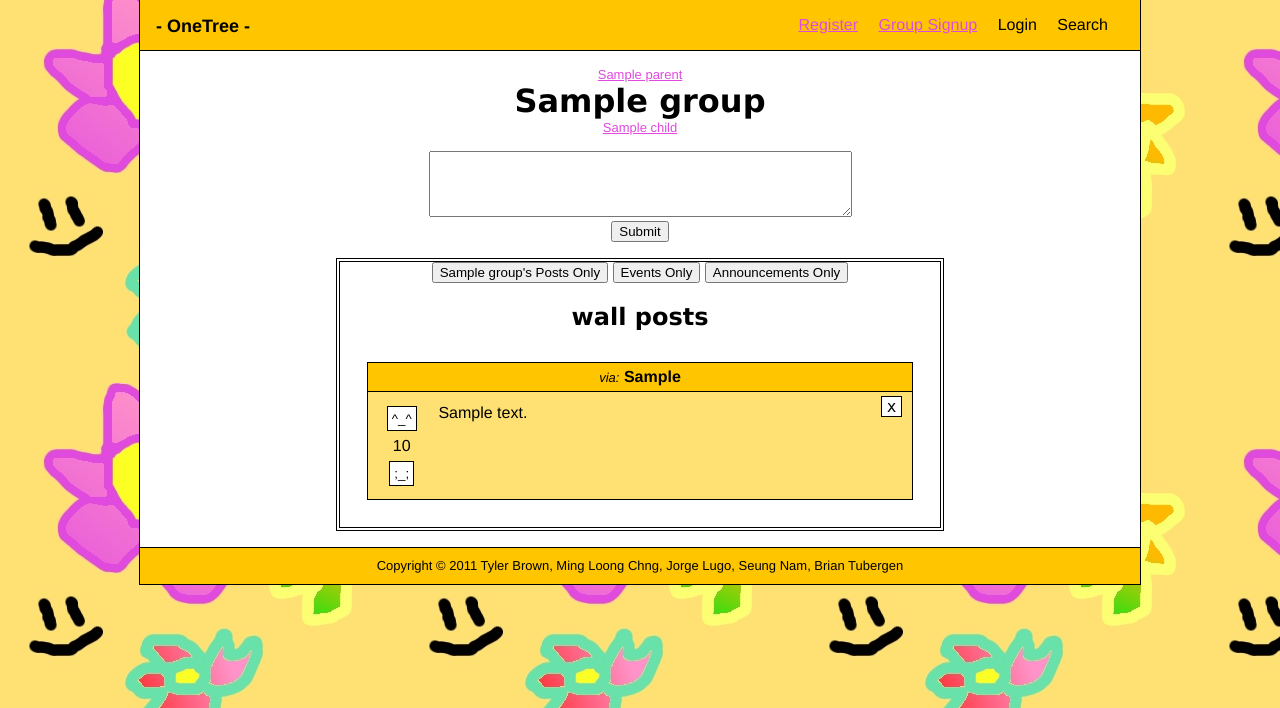
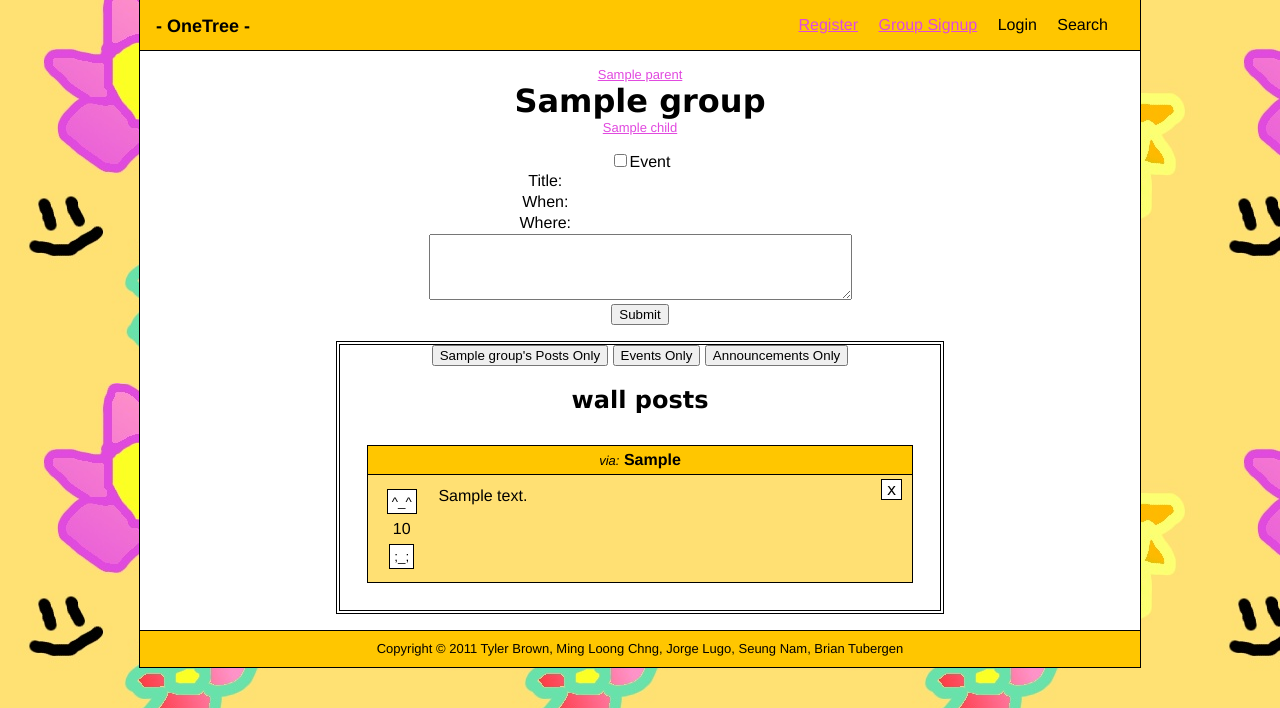
Before and after one commit to tubergen/OneTree, a Django app: template templates/base_wall_group.html in a window 1280 px wide. Shown: the part 17-725 px from the top of the page. Run offline with Django 3.2, Linux system fonts and the light colour scheme; the template is opened without the code that fills it: most values are stand-ins (such as "Sample title", 1, 10 or a date in 2020).

Commit message:
Added sloppy event creation mechanism to template

```diff
--- a/templates/base_wall_group.html
+++ b/templates/base_wall_group.html
@@ -14,4 +14,13 @@
         </ul>
     {% endif %}
     </div>
+    {% comment %}
+    <form action="">
+      <div align="left"><br>
+	<input type="checkbox" name="eventoption" value="event">Event<br>
+      </div>
+
+    </form>
+    {% endcomment %}
+
 {% endblock %}
--- a/templates/includes/wall/wall_submit.html
+++ b/templates/includes/wall/wall_submit.html
@@ -1,6 +1,31 @@
 {# it used to be action={{ group_url }} #}
+<script>
+  function eventFields()
+  {
+     if (document.myform.textBox01.style.visibility == 'visible') {
+        document.myform.textBox01.style.visibility = 'hidden';
+        document.myform.textBox02.style.visibility = 'hidden';
+        document.myform.textBox03.style.visibility = 'hidden';
+     }
+     else {
+        document.myform.textBox01.value = '';
+        document.myform.textBox02.value = '';
+        document.myform.textBox03.value = '';
+        document.myform.textBox01.style.visibility = 'visible';
+        document.myform.textBox01.focus();
+        document.myform.textBox02.style.visibility = 'visible';
+        document.myform.textBox03.style.visibility = 'visible';
+     }
+  }
+</script>
 <div id="wall-submit">
-<form action="" method="post">{% csrf_token %}
+<form name="myform" action="" method="post">{% csrf_token %}
+  {# checkbox #}
+  <input type="checkbox" onclick="eventFields()" value="event">Event<br>
+  {# area for event fields #}
+  Title:  <input type="text" id="textBox01" name="title"size=20 style="visibility:hidden"><br>
+  When: <input type="text" id="textBox02" name="When" size=20 style="visibility:hidden"><br>
+  Where: <input type="text" id="textBox03" name="Where" size=20 style="visibility:hidden"><br>
     <textarea name="post_content" cols=50 rows=4></textarea><br />
   <input type="submit" value="Submit" />
 </form>
```
Also changed, not shown: urls.py (+4 -3 lines).
